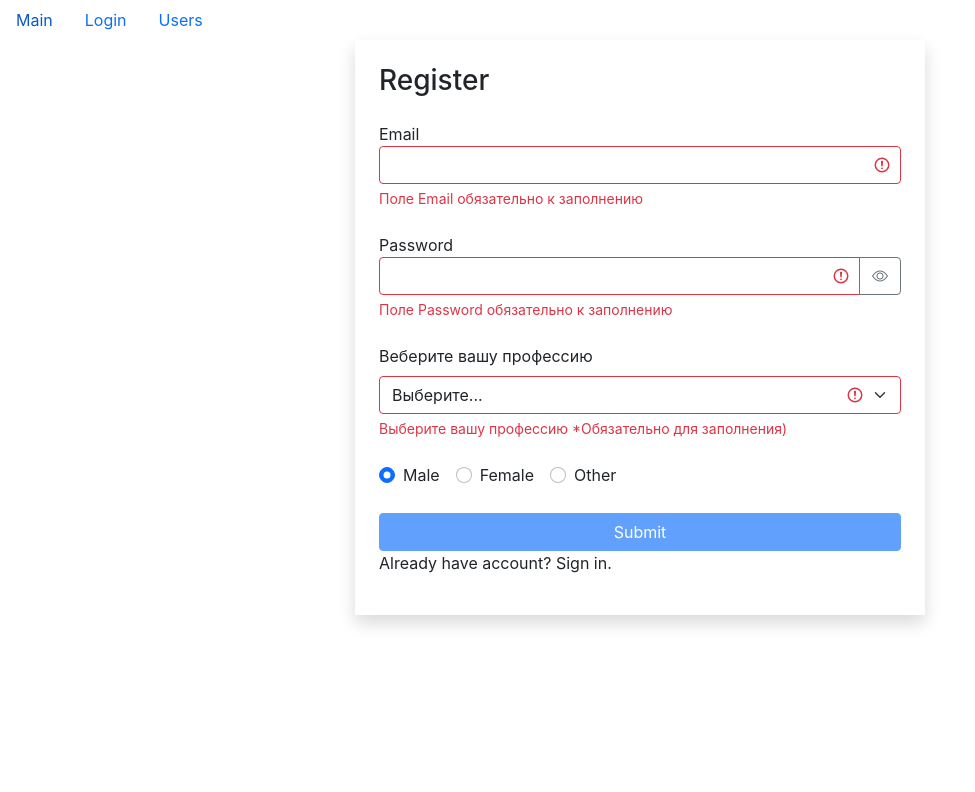
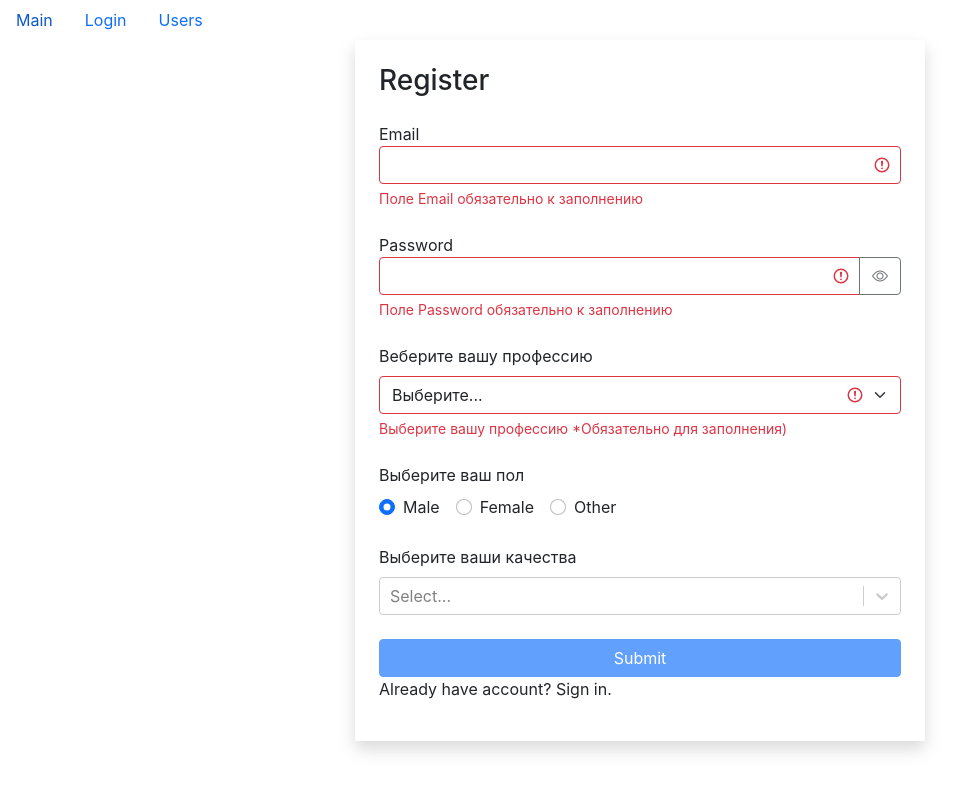
Before and after one commit to YuriyMtrofanov/Fast-company, a React (Create React App) app in the folder fast-company/: page /login/1 in a window 1280 px wide. Both pictures are taken after a click on the button "Sign up.". Shown: the top 792 px of the page, without its empty margins (0-975 px from the left). Built offline with nearby package versions, Linux system fonts and the light colour scheme.

Commit message:
Implemented a MultiSelect component in Register form

```diff
--- a/fast-company/package.json
+++ b/fast-company/package.json
@@ -13,6 +13,7 @@
         "react-dom": "^18.2.0",
         "react-router-dom": "^5.3.0",
         "react-scripts": "5.0.1",
+        "react-select": "^5.7.0",
         "web-vitals": "^2.1.4"
     },
     "scripts": {
--- /dev/null
+++ b/fast-company/src/api/fake.api/qualities.api.js
@@ -0,0 +1,42 @@
+const qualities = {
+    tedious: {
+        _id: "67rdca3eeb7f6fgeed471198",
+        name: "Нудила",
+        color: "primary"
+    },
+    strange: {
+        _id: "67rdca3eeb7f6fgeed471100",
+        name: "Странный",
+        color: "secondary"
+    },
+    buller: {
+        _id: "67rdca3eeb7f6fgeed4711012",
+        name: "Троль",
+        color: "success"
+    },
+    alcoholic: {
+        _id: "67rdca3eeb7f6fgeed471101",
+        name: "Алкоголик",
+        color: "danger"
+    },
+    handsome: {
+        _id: "67rdca3eeb7f6fgeed471102",
+        name: "Красавчик",
+        color: "info"
+    },
+    uncertain: {
+        _id: "67rdca3eeb7f6fgeed471103",
+        name: "Неуверенный",
+        color: "dark"
+    }
+};
+const fetchAll = () =>
+    new Promise((resolve) => {
+        window.setTimeout(function () {
+            resolve(qualities);
+        }, 2000);
+    });
+
+export default {
+    fetchAll
+};
--- /dev/null
+++ b/fast-company/src/components/common/form/checkBoxField.jsx
@@ -0,0 +1,14 @@
+import React from "react";
+
+const CheckBoxField = () => {
+    return (
+        <div className="form-check">
+            <input className="form-check-input" type="checkbox" value="" id="flexCheckDefault"/>
+            <label className="form-check-label" htmlFor="flexCheckDefault">
+                Default checkbox
+            </label>
+        </div>
+    );
+};
+
+export default CheckBoxField;
--- /dev/null
+++ b/fast-company/src/components/common/form/multiSelectField.jsx
@@ -0,0 +1,58 @@
+import React from "react";
+import Select from "react-select";
+import PropTypes from "prop-types";
+
+const MultiSelectField = ({
+    options, // асинхронно полученные данные "qualities"
+    onChange,
+    name,
+    title // Заголовок поля
+}) => {
+    // Так как "qualities" могут быть как массивом, так и объектом, нам требуется произвести некоторые манипуляции с данными,
+    // чтобы привести данные к одному типу const options = [{ value: "...", label: "..." }, {}, {},...] в данном случае = "optionsArray"
+    const optionsArray =
+        !Array.isArray(options) && typeof options === "object"
+            ? Object.keys(options).map(optionName => ({
+                label: options[optionName].name,
+                value: options[optionName]._id
+            }))
+            : options;
+
+    // В данном случае обработчик onChange вызывает onChange(event) из RegisterForm, в котором
+    // handleChange деструктуризирует "event" и с помощью "target" получает данные о имени поля
+    // "event.target.name" и значении введенной в него информации "event.target.value" и далее
+    // записывает эти данные в состояние переменной inputData = { {}, {}, ..., {[event.target.name]: event.target.value}}
+    // Для парметра "qualities" это значение - массив из объектов с данными качеств qualities: [{}, {}, ...]
+    // Такой же обработчик реализуем и в других компонентах форм.
+    const handleChange = (value) => {
+        onChange({ name: name, value });
+        // name получаем из параметров, а value из "handleChange" в родительском компоненте "RegisterForm"
+    };
+
+    return (
+        <div className="mb-4">
+            <label className="form-label">
+                {title}
+            </label>
+            <Select
+                isMulti // Множественный селект
+                className="basic-multi-select"
+                classNamePrefix="select"
+                closeMenuOnSelect={false} // позволяет не закрывать выпадающий список после выбора одного из пунктов
+                options={optionsArray} // По инструкции к библиотеке "react-select" options - массив из объектов. const options = [{ value: "...", label: "..." }, {}, {},...]
+                // а получаем мы объект с объектами, поэтому его нужно трансформировать. Для этого используем новый компонент
+                onChange = {handleChange}
+                name = {name}
+            />
+        </div>
+    );
+};
+
+MultiSelectField.propTypes = {
+    options: PropTypes.oneOfType([PropTypes.object, PropTypes.array]),
+    onChange: PropTypes.func,
+    name: PropTypes.string,
+    title: PropTypes.string
+};
+
+export default MultiSelectField;
--- a/fast-company/src/components/common/form/radioField.jsx
+++ b/fast-company/src/components/common/form/radioField.jsx
@@ -8,6 +8,9 @@ const RadioField = ({
     value,
     title
 }) => {
+    const handleChange = ({ target }) => {
+        onChange({ name: target.name, value: target.value });
+    };
     return (
         <div className="mb-4">
             <label
@@ -15,6 +18,7 @@ const RadioField = ({
             >
                 {title}
             </label>
+            <div>
                 {options.map(option => (
                     <div
                         key = {option.name + "" + option.value}
@@ -28,7 +32,7 @@ const RadioField = ({
                             checked = {option.value === value}
                             // Параметр "checked" - "Выбран" применяется в том случае, когда выбранный пункт соответствует пункту из списка полученных данных
                             value = {option.value}
-                        onChange = {onChange}
+                            onChange = {handleChange}
                         />
                         <label
                             className = "form-check-label"
@@ -38,7 +42,7 @@ const RadioField = ({
                         </label>
                     </div>
                 ))}
-
+            </div>
         </div>
     );
 };
--- a/fast-company/src/components/common/form/selectField.jsx
+++ b/fast-company/src/components/common/form/selectField.jsx
@@ -3,13 +3,16 @@ import PropTypes from "prop-types";
 
 const SelectField = ({
     // Все пропсы и PropTypes идентичны тем, что мы задали в "TextField" кроме "defaultOption"
-    title, // Название поля
+    title, // Заголовок поля
     value, // inputData.profession
     onChange, // handleChange
     defaultOption, // значение отображаемое в поле ввода по умолчанию
     options, // Через этот параметр получаем профессии
     error // метод для ренедринга ошибки
 }) => {
+    const handleChange = ({ target }) => {
+        onChange({ name: target.name, value: target.value });
+    };
     // Метод для динамического рендеринга класса для тега <div>, отвечающего за отображения ошибки
     const getInputClasses = () => {
         return "form-select" + (error ? " is-invalid" : "");
@@ -46,7 +49,7 @@ const SelectField = ({
                 id = "validationCustom04"
                 name = "profession"
                 value = {value} // inputData.profession
-                onChange = {onChange} // handleChange
+                onChange = {handleChange} // handleChange
                 // required  - этот атрибут удаляем
             >
                 {/* На этом этапе какая-то ошибка Use the `defaultValue` or `value` props on <select> instead of setting `selected` on <option>. */}
--- a/fast-company/src/components/common/form/textField.jsx
+++ b/fast-company/src/components/common/form/textField.jsx
@@ -11,6 +11,10 @@ const TextField = ({
     placeholder
 }) => {
     const [showPassword, setShowPassword] = useState();
+
+    const handleChange = ({ target }) => {
+        onChange({ name: target.name, value: target.value });
+    };
 
     const changeShowPassword = () => {
         setShowPassword(prevState => !prevState);
@@ -29,7 +33,7 @@ const TextField = ({
                     id = {name}
                     name = {name}
                     value = {value} // Ключ к обоъекту с вводимыми данными "inputData.email" ("event.target.name):  "event.target.value"
-                    onChange = {onChange}
+                    onChange = {handleChange}
                     className = {getInputClasses()}
                     // className = "form-control is-invalid"
                     placeholder = {placeholder === "Search" ? "Search" : ""}
--- a/fast-company/src/components/ui/loginForm.jsx
+++ b/fast-company/src/components/ui/loginForm.jsx
@@ -5,10 +5,10 @@ import { validator } from "../../utils/validator";
 const LoginForm = () => {
     const [inputData, setInputData] = useState({ email: "", password: "" }); // Задаем состояние для всей формы сразу (Информация, вводимая в полях ввода).
 
-    const handleChange = (event) => { // Создаем обработчик, фиксирующий изменения вводимой информации
+    const handleChange = (target) => { // Создаем обработчик, фиксирующий изменения вводимой информации
         // console.log("name: ", event.target.name, "value: ", event.target.value);
         setInputData(prevState => (
-            { ...prevState, [event.target.name]: event.target.value }
+            { ...prevState, [target.name]: target.value }
         ));
     };
 
--- a/fast-company/src/components/ui/registerForm.jsx
+++ b/fast-company/src/components/ui/registerForm.jsx
@@ -3,36 +3,51 @@ import TextField from "../common/form/textField";
 import { validator } from "../../utils/validator";
 import SelectField from "../common/form/selectField";
 import RadioField from "../common/form/radioField";
+import MultiSelectField from "../common/form/multiSelectField";
 import api from "../../api";
+// import CheckBoxField from "../common/form/checkBoxField";
 
 const RegisterForm = () => {
-    // Задаем состояние для всей формы сразу (Информация, вводимая в полях ввода). Для каждого поля добавляем
-    // свой собственный параметр
+    // Задаем состояние для всей страницы т.е. объект, в котором будут храниться все формы сразу
+    // (Информация, вводимая в полях ввода). Для каждого поля добавляем свой собственный параметр
     const [inputData, setInputData] = useState(
         {
             email: "", // Значение по умолчанию для "email"
             password: "", // Значение по умолчанию для "password"
             profession: "", // Значение по умолчанию для "profession"
-            sex: "male" // Значение по умолчанию для "sex"
+            sex: "male", // Значение по умолчанию для "sex"
+            qualities: [] // Значение для поля качеств
         }
     );
-    const [errors, setErrors] = useState({});
-
-    const handleChange = (event) => { // Создаем обработчик, фиксирующий изменения вводимой информации
-        // console.log("name: ", event.target.name, "value: ", event.target.value);
-        setInputData(prevState => (
-            { ...prevState, [event.target.name]: event.target.value }
-        ));
+    // Создаем обработчик, фиксирующий изменения вводимой информации в поле ввода. Мы можем его использовать для
+    // различных форм т.к. функционал идентичен вне зависимости от типа формы. Данная функция вызывается каждый раз
+    // когда в поле ввода ноявляется информация, и затем обновляется состояние переменной "inputData"
+    const handleChange = (target) => {
+        // console.log("target: ", target); // здесь мы получим undefined
+        // if (target) {
+        setInputData((prevState) => ({
+            // Как видно в данной форме ключ объе   кта задается динамически, в зависимости от выбранного поля
+            // event позволяет отследить событие в выбранном поле и получить данные этого поля через "target"
+            ...prevState,
+            [target.name]: target.value
+        }));
+        // }
     };
 
-    // Для реализации выпадающего  списка профессий трелбуется для начала получить эти профессии
+    // Для реализации выпадающего  списка профессий трелбуется для начала получить "professions" или "qualities"
     const [professions, setProfessions] = useState();
+    const [qualities, setQualities] = useState();
+
     useEffect(() => {
-        api.professions.fetchAll().then(data =>
+        api.professions.fetchAll().then(data => // асинхронный запрос профессий
             setProfessions(data)
+        );
+        api.qualities.fetchAll().then(data => // асинхронный запрос качеств
+            setQualities(data)
         );
     }, []);
 
+    const [errors, setErrors] = useState({});
     // Файл конфигурации (настроек полей) для валидации форм
     const validationConfig = {
         email: {
@@ -139,7 +154,15 @@ const RegisterForm = () => {
                 name = "sex"
                 onChange = {handleChange}
                 value = {inputData.sex}
+                title = "Выберите ваш пол"
             />
+            <MultiSelectField
+                name = "qualities"
+                options = {qualities}
+                onChange = {handleChange}
+                title = "Выберите ваши качества"
+            />
+            {/* <CheckBoxField /> */}
             <button
                 type="submit"
                 disabled = {!isAbled} // Кнопка активна при отсутствии ошибок т.е. если isDisabled не существует
```
Also changed, not shown: fast-company/src/api/fake.api/professions.api.js (+4 -8 lines), fast-company/src/api/fake.api/user.api.js (+6 -10 lines), fast-company/src/api/index.js (+4 -3 lines), 1 other file (tests, documents, lock files or other folders). Lines whose indentation alone changed are shown as unchanged.
